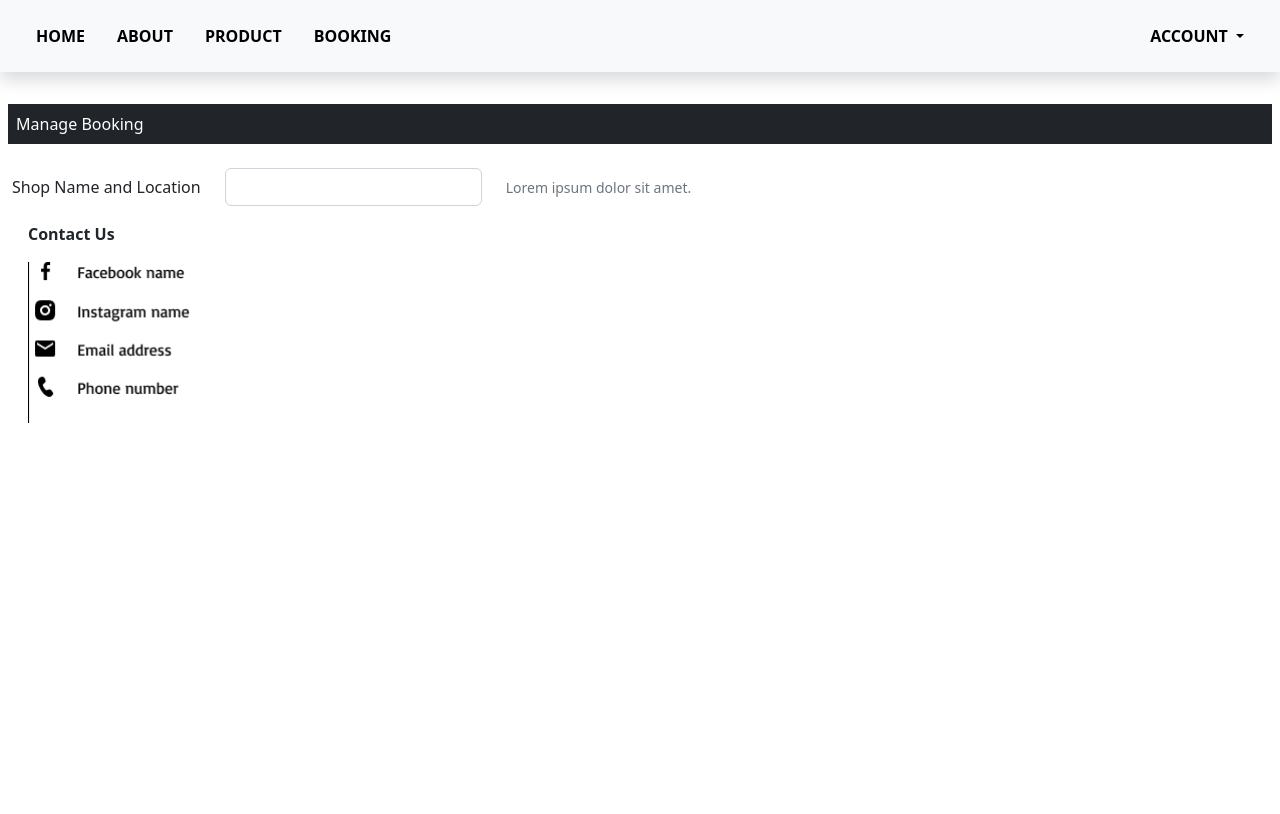
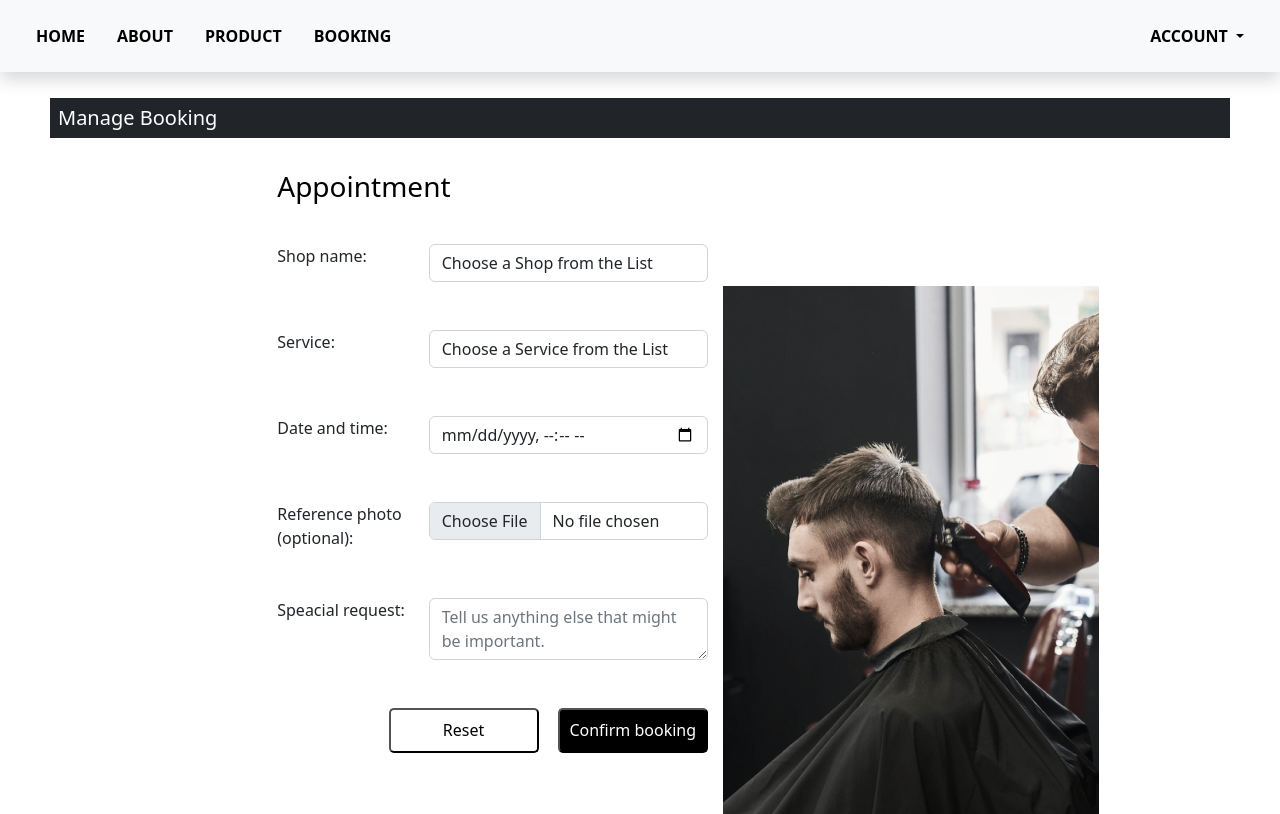
Before and after one commit to M-Phyne/booking-project, a plain HTML site: page Booking-Web/booking.html in a window 1280 px wide. Shown: the top 814 px of the page. Drawn offline with Linux system fonts and the light colour scheme.

Commit message:
new commit

```diff
--- a/Booking-Web/booking.html
+++ b/Booking-Web/booking.html
@@ -13,14 +13,14 @@
 
     <script src="js/popper.min.js"></script>
     <script src="js/bootstrap.min.js"></script>
-
+    <script src="js/booking.js"></script>
 </head>
 
 <body>
     <div class="container-fluid mb-5">
         <!-- navbar -->
         <div class="row">
-            <div class="col-12 text-center mb-5 p-0">
+            <div class="col-12 text-center p-0">
                 <nav class="navbar navbar-expand-lg bg-light fw-bold web-textcolor fixed-top p-0">
                     <div class="container-fluid shadow py-3">
                         <button class="navbar-toggler" type="button" data-bs-toggle="collapse"
@@ -61,33 +61,89 @@
                 </nav>
             </div>
         </div>
+    </div>
     <!-- heading -->
     <div class="row">
-            <div class="col-12 mt-5 p-2">
-                <span class="d-block p-2 text-bg-dark">Manage Booking</span>
+        <div class="col-12 px-12">
+            <h5 class="d-block p-2 text-bg-dark">Manage Booking</h5>
         </div>
     </div>
     <!-- manage booking -->
-        <div class="row align-items-center mt-3">
-            <div class="col-auto">
-                <label for="selectshop" class="col-form-label">Shop Name and Location</label>
+    <form action="booking" method="post">
+        <div class="col-12 col-md-9 pt-4 d-flex flex-column justify-content-center">
+            <div class="row">
+                <div class="offset-1 col-10 offset-lg-2 col-lg-8 offset-xl-3 col-xl-6">
+                    <h3 class="card-header mb-3 web-textcolor">
+                        Appointment
+                    </h3>
+                    <div class="card-body pt-4">
+                        <div class="row mb-5">
+                            <div class="col-4 text-left">
+                                <label for="shopname">Shop name: </label>
                             </div>
-            <div class="col-auto">
-                <input type="text" id="selectshop" class="form-control" aria-describedby="shopname">
+                            <div class="col-8">
+                                <select id="shop-selection" name="shop_preference" class="form-control" required>
+                                    <option value="">Choose a Shop from the List</option>
+                                    <option value="shopname_1">Shop name_1 / Location</option>
+                                    <option value="shopname_2">Shop name_2 / Location</option>
+                                    <option value="shopname_3">Shop name_3 / Location</option>
+                                </select>
+                            </div>
+                        </div>
+                        <div class="row mb-5">
+                            <div class="col-4 text-left">
+                                <label for="service">Service: </label>
+                            </div>
+                            <div class="col-8">
+                                <select id="service-selection" name="service_preference" class="form-control" required>
+                                    <option value="">Choose a Service from the List</option>
+                                    <option value="Service_1">Service_1</option>
+                                    <option value="Service_2">Service_2</option>
+                                    <option value="Service_3">Service_3</option>
+                                </select>
+                            </div>
+                        </div>
+                        <div class="row mb-5">
+                            <div class="col-4 text-left">
+                                <label for="bookingdate">Date and time: </label>
+                            </div>
+                            <div class="col-8">
+                                <input id="booking-date" name="booking-date" class="form-control" type="datetime-local"
+                                    required>
+                            </div>
+                        </div>
+                        <div class="row mb-5">
+                            <div class="col-4 text-left">
+                                <label for="addphoto">Reference photo (optional): </label>
+                            </div>
+                            <div class="col-8">
+                                <input class="form-control" type="file">
+                            </div>
                         </div>
 
-
-
-
-
-            <div class="col-auto">
-                <span id="shopname" class="form-text">
-                    Lorem ipsum dolor sit amet.
-                </span>
+                        <div class="row mb-5">
+                            <div class="col-4 text-left">
+                                <label for="addnote">Speacial request: </label>
+                            </div>
+                            <div class="col-8">
+                                <textarea id="message" name="addnote"
+                                    placeholder="Tell us anything else that might be important."
+                                    class="form-control"></textarea>
                             </div>
                         </div>
+                        <div class="row mb-5">
+                            <div class="col-12 text-end">
+                                <button type="reset" class="reset-btn">Reset</button>
+                                <button type="submit" class="confirm-btn">Confirm booking</button>
+                            </div>
+                        </div>
+                    </div>
+                </div>
+            </div>
+        </div>
+    </form>
     <!-- footer -->
-        <div class="row fw-bolder p-3">
+    <div class=" row fw-bolder p-3">
         <div class="col-12">
             <p>Contact Us</p>
             <p><img src="/Pic/Footer.png" width="250px" alt="phone"></p>
--- a/Booking-Web/css/booking.css
+++ b/Booking-Web/css/booking.css
@@ -1,11 +1,48 @@
 @import url('./color.css');
-
-.bg-home {
-    background-image: url('/Pic/Home-Pic01.png');
-    background-position: center;
-    background-size: cover;
-}
 
 .dropdown-menu {
     min-width: 8rem !important;
 }
+
+body {
+    width: auto;
+    margin: auto;
+    padding: 50px;
+    background-image: url('/Pic/Booking.png');
+    background-repeat: no-repeat;
+    background-position: right;
+    background-attachment: fixed;
+    background-position: 80%;
+}
+
+button.reset-btn {
+    height: 45px;
+    background: white;
+    color: black;
+    border-radius: 5px;
+    cursor: pointer;
+    width: 150px;
+    margin-left: 15px;
+}
+
+button.reset-btn:hover {
+    background: black;
+    color: white;
+    border: 1px solid black;
+}
+
+button.confirm-btn {
+    height: 45px;
+    background: black;
+    color: white;
+    border-radius: 5px;
+    cursor: pointer;
+    width: 150px;
+    margin-left: 15px;
+}
+
+button.confirm-btn:hover {
+    background: white;
+    color: black;
+    border: 1px solid black;
+}
--- /dev/null
+++ b/Booking-Web/js/booking.js
@@ -0,0 +1,21 @@
+var currentDateTime = new Date();
+var year = currentDateTime.getFullYear();
+var month = (currentDateTime.getMonth() + 1);
+var date = (currentDateTime.getDate() + 1);
+
+if(date < 10) {
+  date = '0' + date;
+}
+if(month < 10) {
+  month = '0' + month;
+}
+
+var dateTomorrow = year + "-" + month + "-" + date;
+var checkinElem = document.querySelector("#booking-date");
+var checkoutElem = document.querySelector("#booking-time");
+
+checkinElem.setAttribute("min", dateTomorrow);
+
+checkinElem.onchange = function () {
+    checkoutElem.setAttribute("min", this.value);
+}
```
Also changed, not shown: Booking-Web/home.html (+0 -1 lines). Lines whose indentation alone changed are shown as unchanged.
